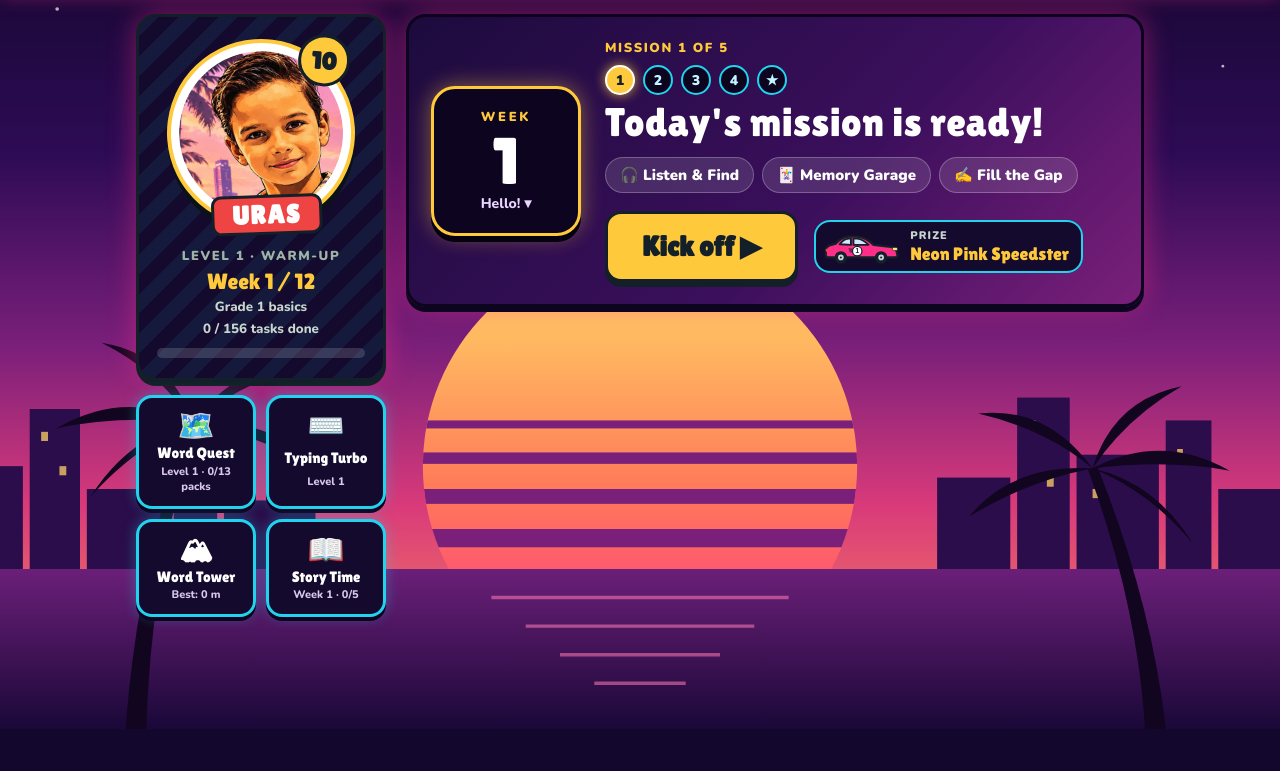
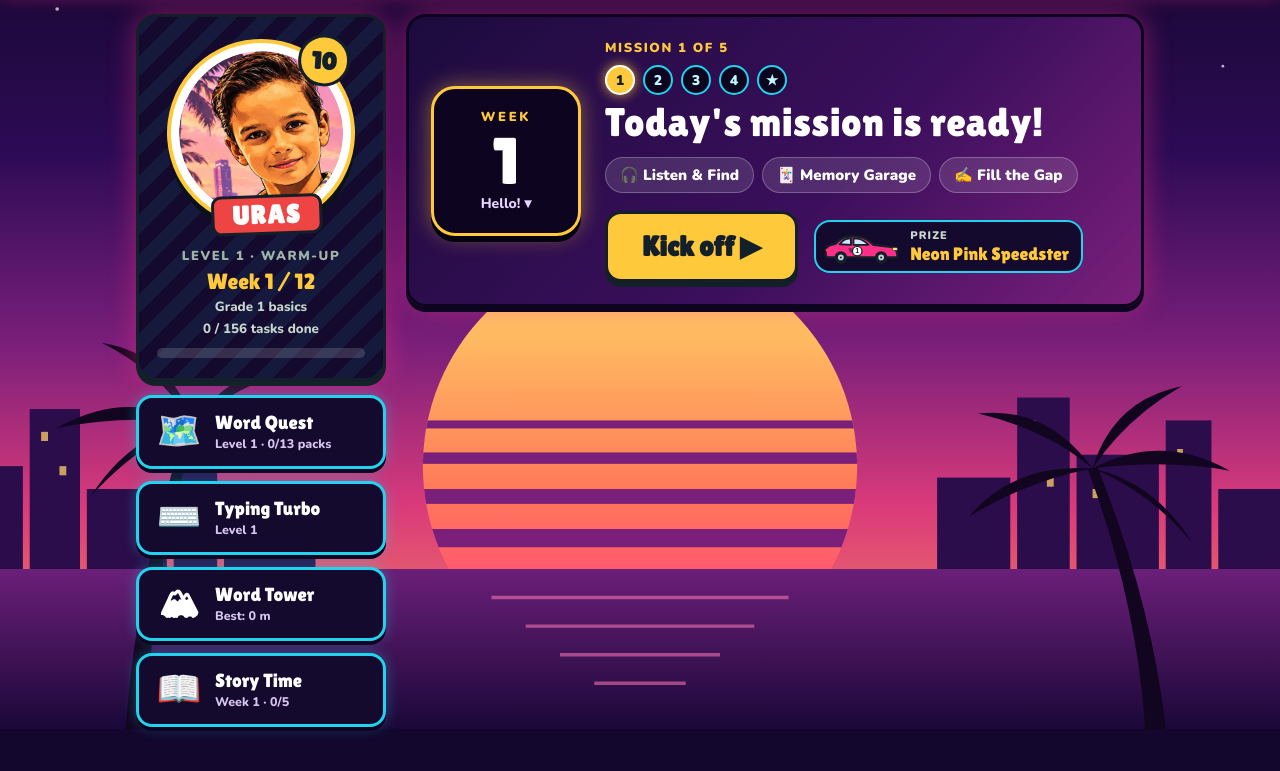
Before and after one commit to ozgencilimge-prog/UrasWebSite, a plain HTML site: page index.html in a window 1280 px wide. Shown: the part 71-842 px from the top of the page. Before the commit the page ends 800 px from the top, so only its background shows below. Drawn offline with nearby package versions, Linux system fonts and the light colour scheme.

Commit message:
Games listed top to bottom under the player card
On desktop the four game tiles form one column (icon left, name and status right), filling the left side next to an open week. Tablets and phones keep the compact grid.

Co-Authored-By: Claude Opus 5.5 <noreply@anthropic.com>

```diff
--- a/index.html
+++ b/index.html
@@ -499,12 +499,20 @@ body::before{background:#0d0420}
 .hero{align-items:start}
 /* Game menu in the left column, under the player card */
 .side{display:grid;gap:14px;align-content:start;min-width:0}
-.side .menu{grid-template-columns:1fr 1fr;gap:10px}
-.side .mtile{padding:12px 6px;border-radius:16px;gap:2px}
-.side .mtile .mt-ic{font-size:30px}
-.side .mtile b{font-size:15px}
-.side .mtile small{font-size:11px}
-@media (max-width:900px){.side .menu{grid-template-columns:repeat(4,1fr)}}
+/* Desktop: games listed top to bottom under the player card (icon left, name + status right) */
+.side .menu{grid-template-columns:1fr;gap:12px}
+.side .mtile{grid-template-columns:48px 1fr;justify-items:start;align-items:center;text-align:left;column-gap:12px;row-gap:2px;padding:14px 16px;border-radius:16px}
+.side .mtile .mt-ic{grid-row:1 / span 2;font-size:36px;justify-self:center}
+.side .mtile b{font-size:19px}
+.side .mtile small{font-size:12.5px}
+/* Tablet and phone: compact tiles in a grid */
+@media (max-width:900px){
+ .side .menu{grid-template-columns:repeat(4,1fr);gap:10px}
+ .side .mtile{grid-template-columns:1fr;justify-items:center;text-align:center;padding:12px 6px}
+ .side .mtile .mt-ic{grid-row:auto;font-size:30px}
+ .side .mtile b{font-size:15px}
+ .side .mtile small{font-size:11px}
+}
 @media (max-width:640px){.side .menu{grid-template-columns:1fr 1fr}}
 @media (max-width:640px){
  .m-top{grid-template-columns:1fr;gap:14px;justify-items:start}
```
Also changed, not shown: uras-english-cup.html (+14 -6 lines).
